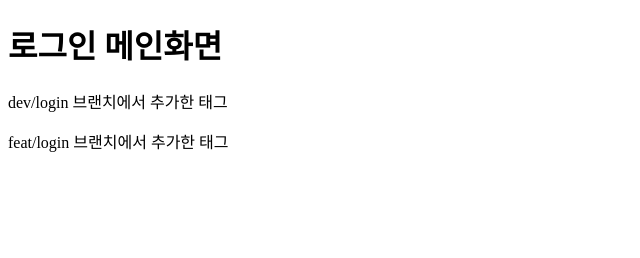
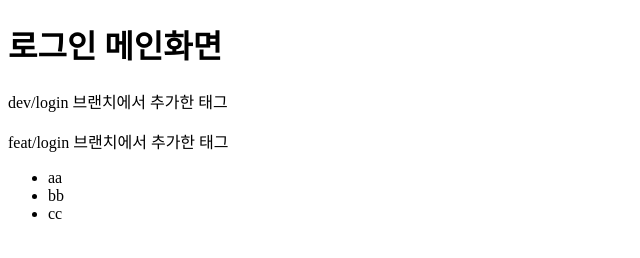
Before and after one commit to koodonhee/MyApp, a plain HTML site: page login.html in a window 1280 px wide. Shown: the full height of the page, 0-640 px from the left. Drawn offline with Linux system fonts and the light colour scheme.

Commit message:
로그인페이지에 리스트 기능추가

```diff
--- a/login.html
+++ b/login.html
@@ -10,5 +10,10 @@
     <h1>로그인 메인화면</h1>
     <p>dev/login 브랜치에서 추가한 태그</p>
     <p>feat/login 브랜치에서 추가한 태그</p>
+    <ul>
+        <li>aa</li>
+        <li>bb</li>
+        <li>cc</li>
+    </ul>
 </body>
 </html>
```
